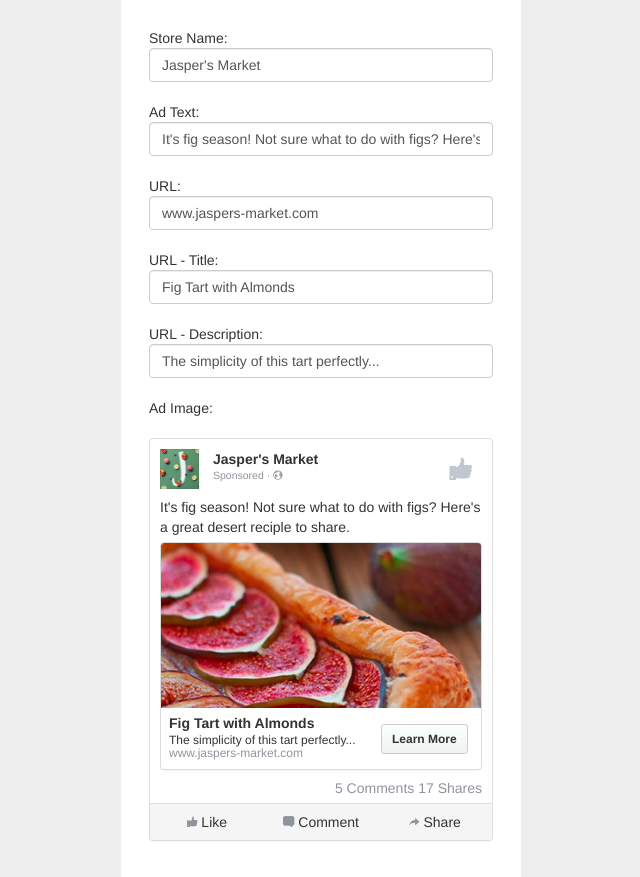
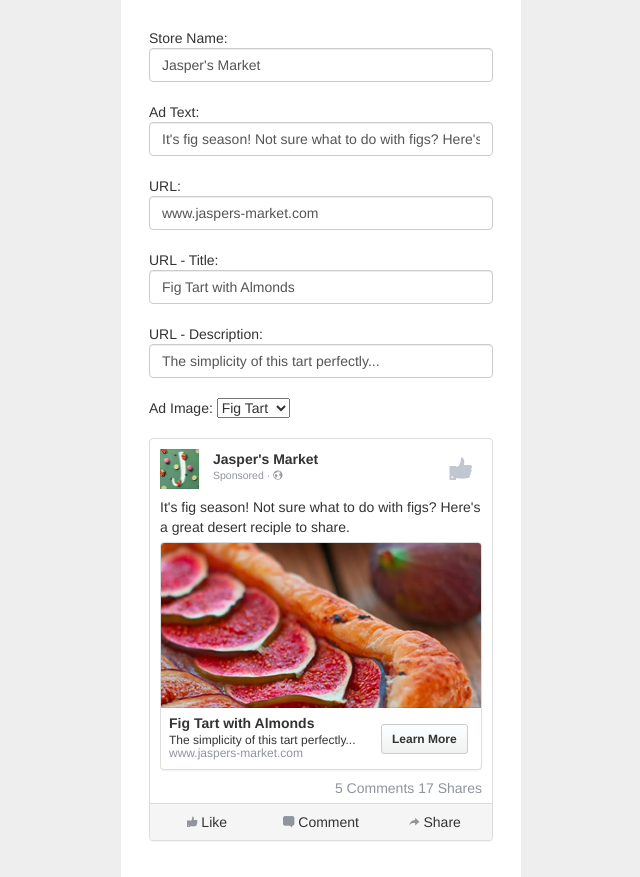
Before and after one commit to Ammarmasud/facebook-ad-builder, a plain HTML site: page index.html in a window 1280 px wide. Shown: the whole page, without its empty margins (319-959 px from the left). Drawn offline with nearby package versions, Linux system fonts and the light colour scheme; files whose address does not match are found by name.

Commit message:
css adjustment. added image selection.

```diff
--- a/css/app.css
+++ b/css/app.css
@@ -57,7 +57,6 @@ p {
 
 .fullPic-container {
   display: block;
-  height: 165px;
   border-top-right-radius: 3px;
   border-top-left-radius: 3px;
   overflow: hidden;
@@ -65,6 +64,7 @@ p {
 
 .fullPic {
   width: 100%;
+  height: 165px;
 }
 
 .adImage-btn-container {
--- a/index.html
+++ b/index.html
@@ -29,7 +29,12 @@
     URL: <input type='text' ng-model='url' class='form-control' maxlength='60'><br>
     URL - Title: <input type='text' ng-model='urlTitle' class='form-control' maxlength='30'><br>
     URL - Description: <input type='text' ng-model='urlDescription' class='form-control' maxlength='60'><br>
-    Ad Image: <br>
+    Ad Image:
+    <select ng-model='selectedImage' ng-init='selectedImage = "figTart.png"'>
+      <option value='apples.jpg'>apples</option>
+      <option value='oranges.jpg'>oranges</option>
+      <option selected value='figTart.png'>Fig Tart</option>
+    </select><br>
     <br>
 
     <div class='panel panel-default'>
@@ -56,7 +61,7 @@
 
         <div class='panel panel-default'>
           <div class='fullPic-container'>
-            <img src='images/samplePic.png' class='fullPic'>
+            <img src='images/{{selectedImage}}' class='fullPic'>
           </div>
 
           <div class='adImage-content'>
```
Also changed, not shown: images/apples.jpg (added), images/figTart.png (renamed from images/samplePic.png), images/oranges.jpg (added), 1 other file.
